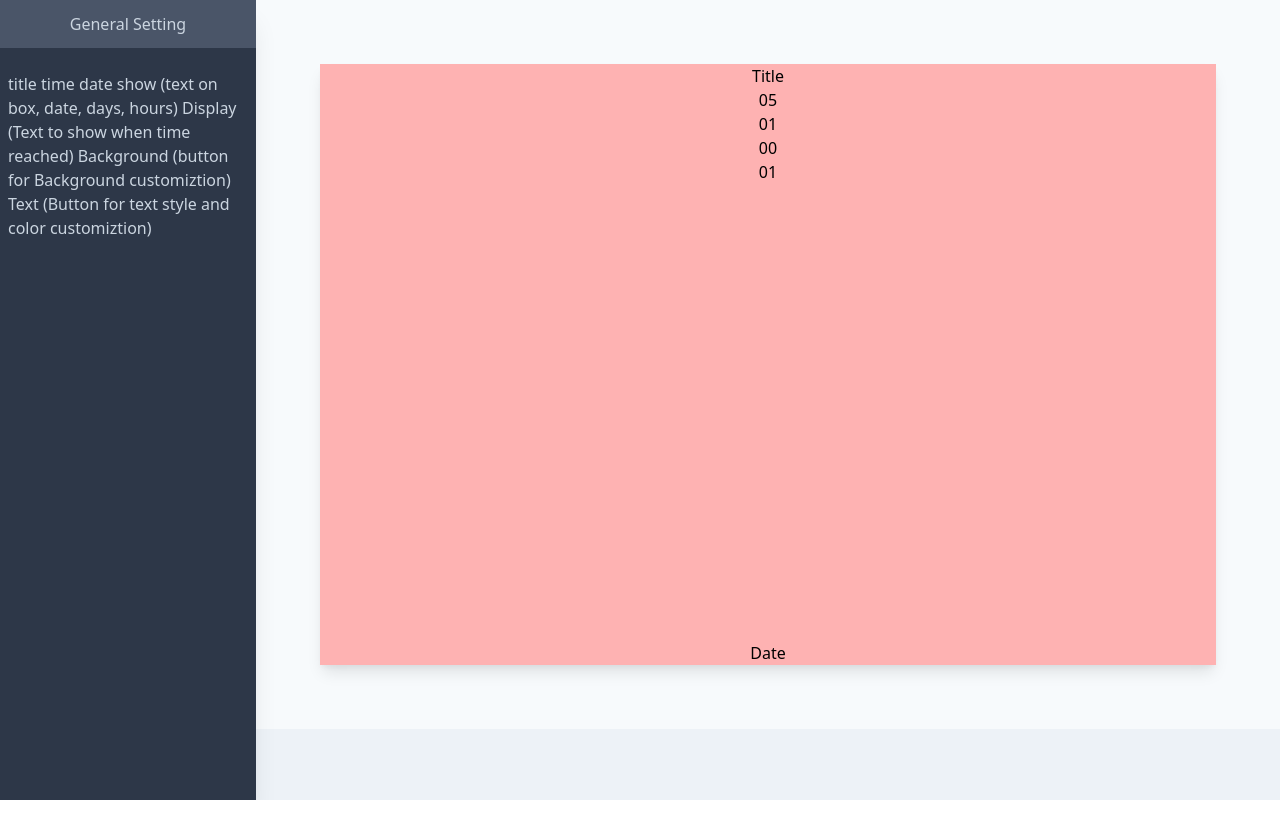
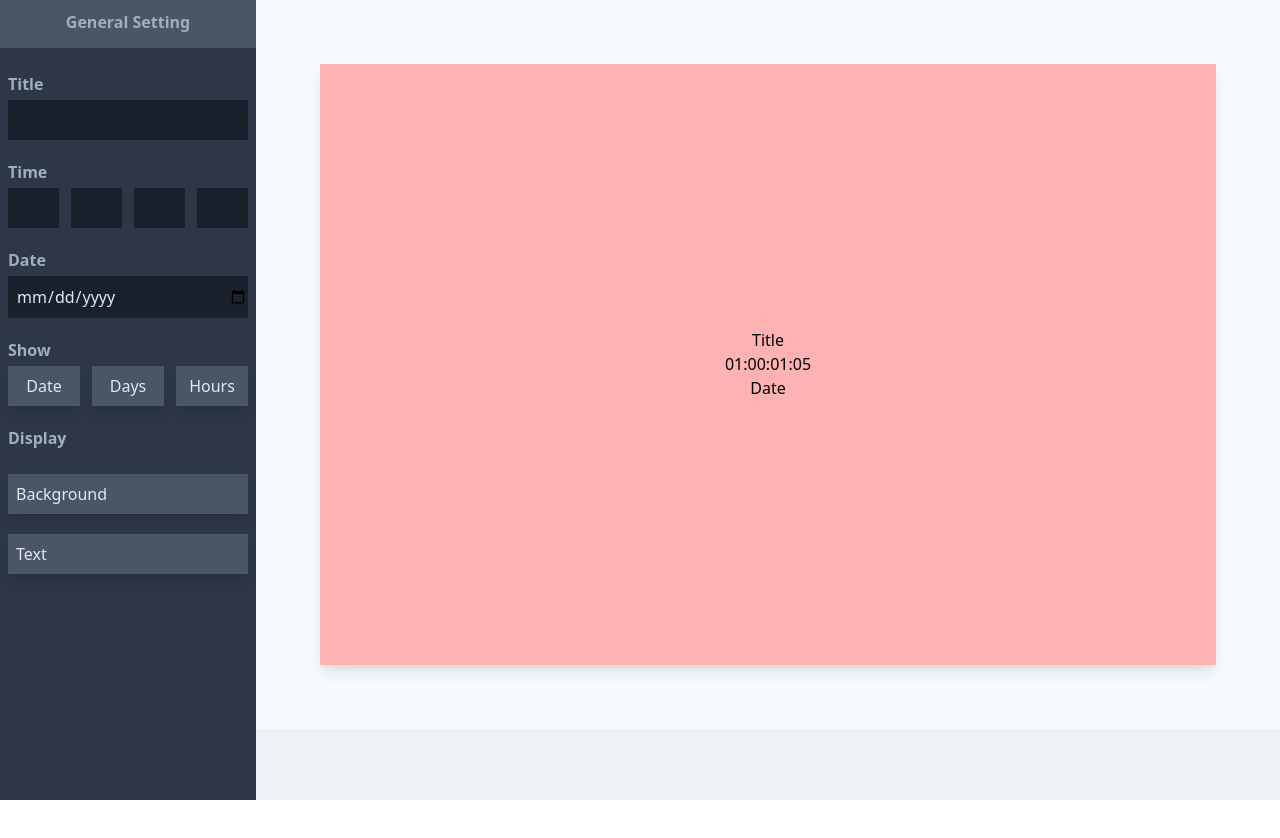
Before and after one commit to josuesossou/realcoundowntimer, a React (Create React App) app: page / in a window 1280 px wide. Shown: the top 838 px of the page. Before the commit the page ends 800 px from the top, so only its background shows below. Built offline with nearby package versions, Linux system fonts and the light colour scheme.

Commit message:
Completed General Setting view

```diff
--- /dev/null
+++ b/src/components/GeneralSetting.jsx
@@ -0,0 +1,53 @@
+import React from 'react'
+import { SmallBtn, LongBtn, ColumnBox, RowBox, InputBox, TextBoxed } from './Shared'
+
+export default ({ state, updateState }) => (
+    <div className="px-2 py-6 h-full w-full">
+        <ColumnBox>
+            <TextBoxed>Title</TextBoxed>
+            <InputBox className="py-2"/>
+        </ColumnBox>
+        <ColumnBox>
+        <TextBoxed>Time</TextBoxed>
+            <RowBox>
+                <InputBox type="number" className="w-1/4 mr-3" min={0} max={99} />
+                <InputBox type="number" className="w-1/4 mr-3" min={0} max={23} />
+                <InputBox type="number" className="w-1/4 mr-3" min={0} max={59} />
+                <InputBox type="number" className="w-1/4" min={0} max={59} />
+            </RowBox>
+        </ColumnBox>
+        <ColumnBox>
+            <TextBoxed>Date</TextBoxed>
+            <InputBox type="date" className="py-2"/>
+        </ColumnBox>
+        <ColumnBox>
+            <TextBoxed>Show</TextBoxed>
+            <RowBox>
+                <SmallBtn
+                    className="w-1/3"
+                    selected={state.date}
+                    onClick={() => updateState((prev) => ({...state, date: !prev.date}))}
+                >Date</SmallBtn>
+                <SmallBtn
+                    className="w-1/3 mx-3"
+                    selected={state.day}
+                    onClick={() => updateState((prev) => ({...state, day: !prev.day}))}
+                >Days</SmallBtn>
+                <SmallBtn
+                    className="w-1/3"
+                    selected={state.hour}
+                    onClick={() => updateState((prev) => ({...state, hour: !prev.hour}))}
+                >Hours</SmallBtn>
+            </RowBox>
+        </ColumnBox>
+        <ColumnBox>
+            <TextBoxed>Display</TextBoxed> {/*  (Text to show when time reached) */}
+        </ColumnBox>
+        <ColumnBox>
+            <LongBtn>Background</LongBtn>
+        </ColumnBox>
+        <ColumnBox>
+            <LongBtn>Text</LongBtn>
+        </ColumnBox>
+    </div>
+)
--- a/src/components/Main.jsx
+++ b/src/components/Main.jsx
@@ -46,12 +46,12 @@ export default ({days, hours, minutes, seconds}) => {
     }, [seconds, minutes, hours, days])
 
     return (
-        <div className="h-full w-full bg-red-300 shadow-lg flex flex-col items-center">
-            <div >Title</div>
-            <div className="flex-1">
-                <div>{time.sec? `${time.sec < 10 ? "0" : ""}${time.sec}` : "00"}</div>
-                <div>{time.min? `${time.min < 10 ? "0" : ""}${time.min}` : "00"}</div>
-                <div>{time.hour? `${time.hour < 10 ? "0" : ""}${time.hour}` : "00"}</div>
+        <div className="h-full w-full bg-red-300 shadow-lg flex flex-col items-center justify-center">
+            <div className="">Title</div>
+            <div className="flex flex-row-reverse">
+                <div>{time.sec? `${time.sec < 10 ? "0" : ""}${time.sec}` : "00"}</div> :
+                <div>{time.min? `${time.min < 10 ? "0" : ""}${time.min}` : "00"}</div> :
+                <div>{time.hour? `${time.hour < 10 ? "0" : ""}${time.hour}` : "00"}</div> :
                 <div>{time.day? `${time.day < 10 ? "0" : ""}${time.day}` : "00"}</div>
             </div>
             <div>Date</div>
--- /dev/null
+++ b/src/components/Shared.jsx
@@ -0,0 +1,33 @@
+import styled from "styled-components";
+
+const Button = styled.button.attrs(({selected}) => ({
+    className: `transition duration-500 ease-in-out
+                h-auto w-auto text-gray-300 bg-gray-700
+                shadow-lg ${selected ? 'bg-gray-900' : ''}
+                `
+}))`
+    outline: 0 !important
+`
+export const SmallBtn = styled(Button).attrs({
+    className: "p-2 bg-gray-700"
+})``
+export const LongBtn = styled(Button).attrs({
+    className: "p-2 flex justify-start hover:bg-gray-600"
+})``
+
+export const ColumnBox = styled.div.attrs({
+    className: 'flex flex-col justify-start mb-5'
+})``
+
+export const RowBox = styled.div.attrs({
+    className: 'flex'
+})``
+
+export const InputBox = styled.input.attrs({
+    className: 'transition duration-500 ease-in-out bg-gray-900 focus:bg-gray-700 text-gray-300 pl-2 py-2'
+})`
+    outline: 0 !important
+`
+export const TextBoxed = styled.p.attrs({
+    className: "font-bold mb-1"
+})``
--- a/src/components/SidePanel.jsx
+++ b/src/components/SidePanel.jsx
@@ -1,37 +1,28 @@
-import React, { useState } from 'react'
-import { SketchPicker } from 'react-color'
+import React from 'react'
+import { TextBoxed } from './Shared'
+import GeneralSetting from './GeneralSetting'
 import '../css/custom.css'
 
-export default () => {
-    const [bg, setBg] = useState('fff')
-    const handleChangeComplete = (color) => {
-        setBg(color)
-    }
-    const handleChange = (color, event) => {
-        console.log(color, event)
-    }
+/* eslint import/no-anonymous-default-export: [2, {"allowArrowFunction": true}] */
+export default ({ updateState, state }) => {
+    // const [bg, setBg] = useState('fff')
+    // const [changeState, setChangeState] = useState
+    // const [selected, setSelected] = useState({ date: false, day: false, hour: false })
+    // const handleChangeComplete = (color) => {
+    //     setBg(color)
+    // }
+    // const handleChange = (color, event) => {
+    //     console.log(color, event)
+    // }
 
     return (
-        <div className="h-full w-full  text-gray-400">
+        <div className="h-full w-full bg-gray-800 text-gray-500">
             <div className="flex w-full h-12 bg-gray-700 items-center justify-center">
-                <p>General Setting</p>
+                <TextBoxed>General Setting</TextBoxed>
             </div>
-            <div className="px-2 py-6">
-                {/* <SketchPicker
-                    className="side-pan"
-                    color={bg}
-                    onChangeComplete={handleChangeComplete}
-                    onChange={handleChange}
-                /> */}
 
-                title
-                time
-                date
-                show (text on box, date, days, hours)
-                Display (Text to show when time reached)
-                Background (button for Background customiztion)
-                Text (Button for text style and color customiztion)
-            </div>
+            <GeneralSetting updateState={updateState} state={state} />
+
         </div>
     )
 }
--- a/src/pages/Home.jsx
+++ b/src/pages/Home.jsx
@@ -1,16 +1,23 @@
-import styled from "styled-components";
+import React, { useState } from 'react'
 import "../css/custom.css"
 import { Main, SidePanel, BottomPanel } from '../components/components'
 
 export default () => {
+    const [state, setState] = useState({
+        day: false,
+        hour: false,
+        date: false,
+
+    })
+
     return (
         <div className="flex h-screen w-screen">
-            <div className="w-1/5 bg-gray-800 shadow-xl z-10">
-                <SidePanel />
+            <div className="w-1/5">
+                <SidePanel state={state} updateState={setState} />
             </div>
             <div className="flex flex-col flex-1 h-full">
                 <div className="p-16 w-full h-full bg-gray-100">
-                    <Main days={1} hours={0} minutes={1} seconds={10}/>
+                    <Main days={1} hours={0} minutes={1} seconds={10} state={state} />
                 </div>
                 <BottomPanel />
             </div>
```
Also changed, not shown: src/components/ColorPicker.jsx (added, +13 -0 lines), src/components/BackgroundSetting.jsx (added), src/components/TextSetting.jsx (added), src/css/custom.css (line endings or trailing spaces).
